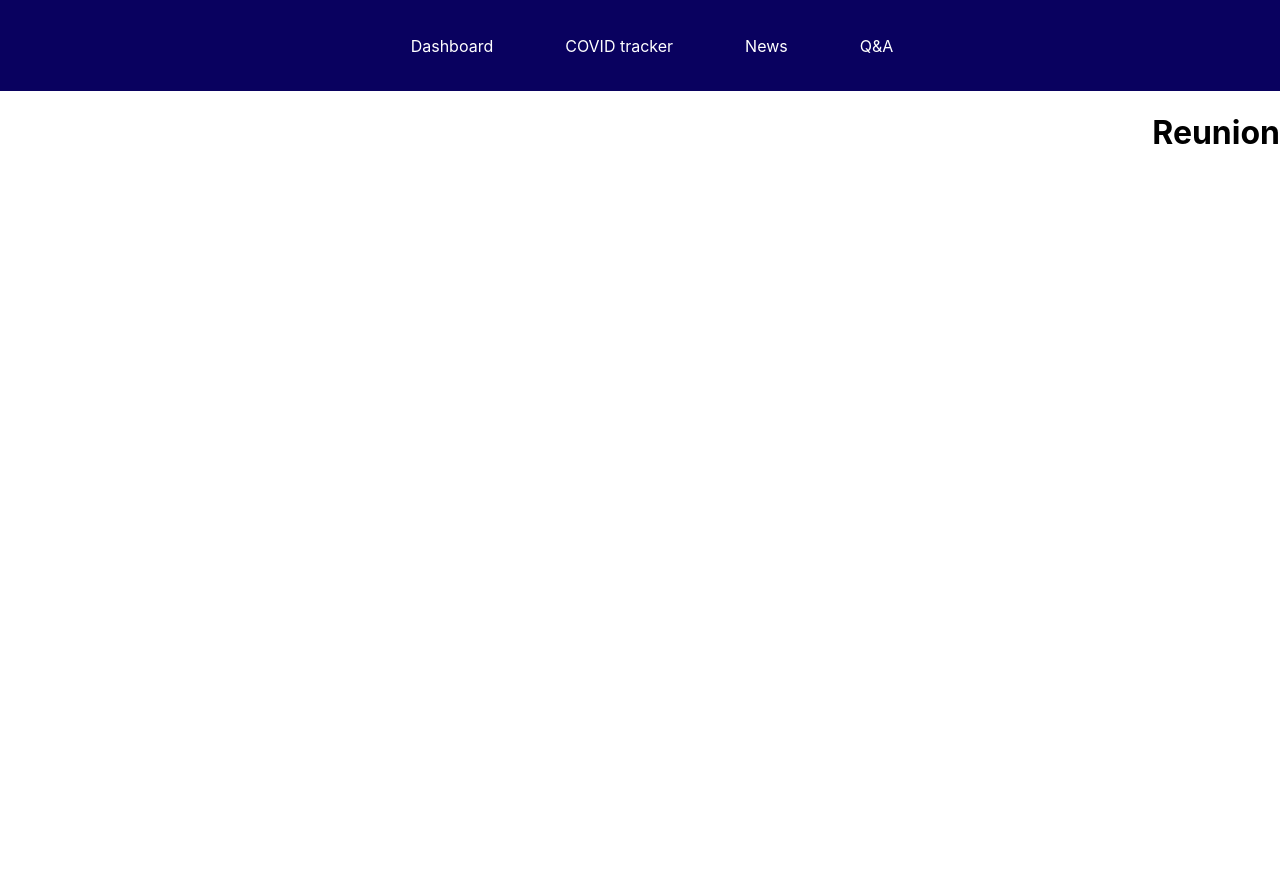
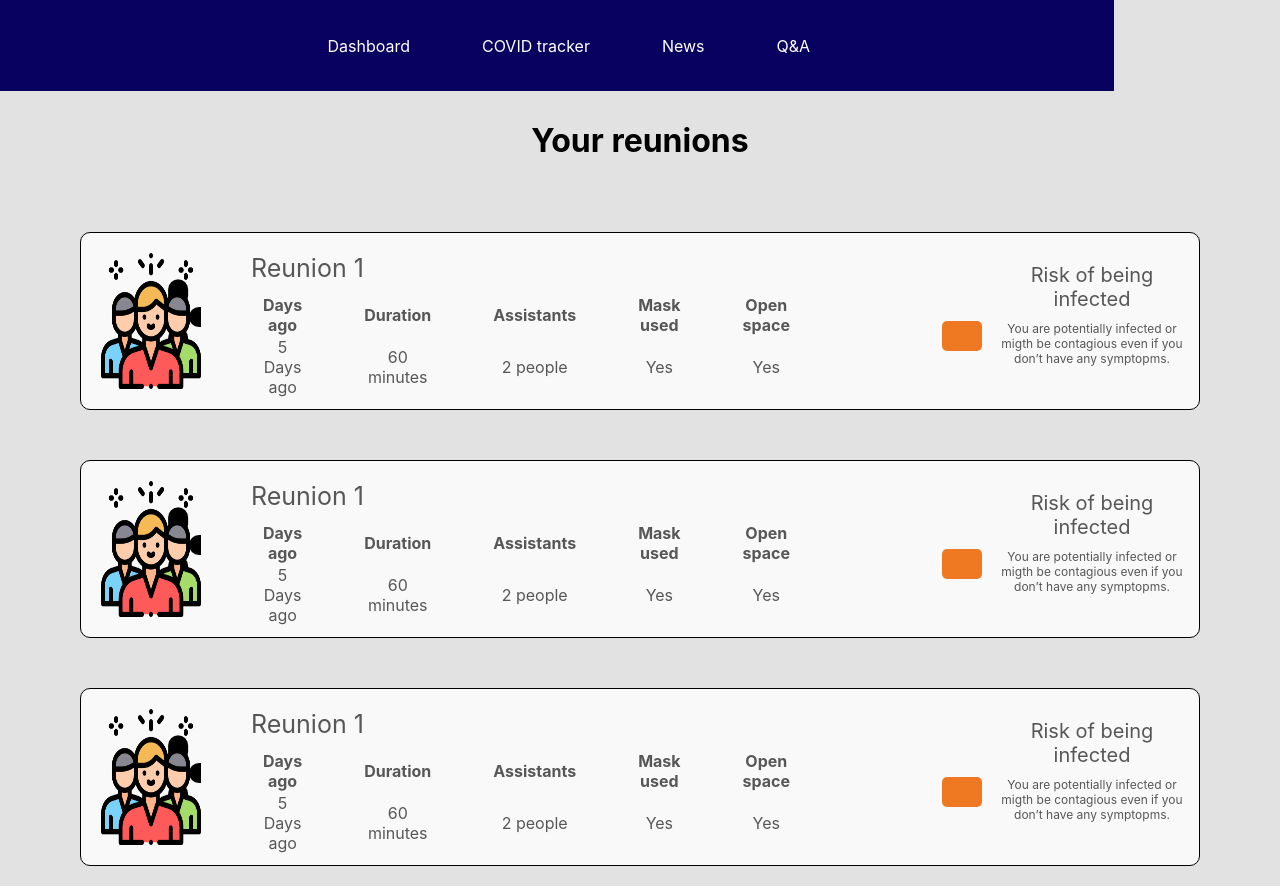
Before and after one commit to chamedm/covidWebUI, a React (Create React App) app: page / in a window 1280 px wide. Built offline with nearby package versions, Linux system fonts and the light colour scheme.

Commit message:
Adding reunion skeleton

```diff
--- a/src/app/Navbar/NavbarElements.js
+++ b/src/app/Navbar/NavbarElements.js
@@ -8,6 +8,8 @@ export const Nav = styled.nav`
   justify-content: center;
   padding: 0.2rem calc((100vw - 1300px) / 2);
   z-index: 2;
+  position: fixed;
+  width: 87vw;
 `;
 
 export const NavMenu = styled.div`
--- /dev/null
+++ b/src/app/Reunion/Reunion.css
@@ -0,0 +1,96 @@
+.reunion {
+  text-align: center;
+  padding: 20px 80px 20px 80px;
+  background-color: #e2e2e2;
+  height: auto;
+  padding-top: 100px;
+}
+.reunion__content {
+  display: flex;
+  flex-direction: column;
+  color: #575757;
+}
+
+.reunion__entry {
+  padding: 10px;
+  background-color: #f9f9f9;
+  display: flex;
+  border: 1px solid black;
+  margin-top: 50px;
+  border-radius: 10px;
+}
+.reunion__image {
+  margin: 10px;
+  background-image: url(../../assets/gathering.png);
+  max-width: 100px;
+}
+
+th,
+td {
+  padding: 0 30px 0 30px;
+}
+
+.reunion__data {
+  display: flex;
+  flex-direction: column;
+  margin-left: 20px;
+}
+
+.reunion__data__name {
+  text-align: left;
+  font-size: 25px;
+  margin: 10px 0 10px 20px;
+}
+
+.reunion__risk {
+  width: 300px;
+  justify-content: end;
+  margin-left: 120px;
+}
+.reunion__risk > p {
+  margin-bottom: 10px;
+  display: flex;
+  margin-left: 50px;
+  font-size: 20px;
+}
+
+.risk__details {
+  display: flex;
+}
+
+.risk__details--color--1 {
+  width: 40px;
+  height: 30px;
+  border-radius: 5px;
+  background-color: #0d982c;
+}
+
+.risk__details--color--2 {
+  border-radius: 5px;
+  width: 40px;
+  height: 30px;
+  background-color: #f3de20;
+}
+
+.risk__details--color--3 {
+  width: 40px;
+  height: 30px;
+  border-radius: 5px;
+  background-color: #ef7923;
+}
+
+.risk__details--color--4 {
+  width: 40px;
+  height: 30px;
+  border-radius: 5px;
+
+  background-color: #ef2323;
+}
+
+.risk__details--description {
+  font-size: 12px;
+  word-wrap: break-word;
+  width: 200px;
+  margin-top: 0;
+  margin-left: 10px;
+}
--- /dev/null
+++ b/src/app/Reunion/ReunionData.js
@@ -0,0 +1,73 @@
+import React from "react";
+import reunionImage from "../../assets/gathering.png";
+
+function getCorrectRiskstring(risk) {
+  const noRiskDescr =
+    "You are not likely to be infected or you are out of the risk period";
+  const lowRiskDescr =
+    "You are probabbly not infected or asyntomatic so you should keep distancing. ";
+  const medRiskDescr =
+    "You are potentially infected or migth be contagious even if you don’t have any symptopms.";
+  const highRiskDescr =
+    "You are really likely to be infected. Please practice self isolation.";
+
+  if (risk === 1) {
+    return noRiskDescr;
+  } else if (risk === 2) {
+    return lowRiskDescr;
+  } else if (risk === 3) {
+    return medRiskDescr;
+  } else if (risk === 4) {
+    return highRiskDescr;
+  } else {
+    return "Error while calculating risk";
+  }
+}
+
+function ReunionData({ reunion }) {
+  return (
+    <div className="reunion__entry">
+      <img
+        src={reunionImage}
+        className="reunion__image"
+        alt="People gathered"
+      />
+      <div className="reunion__data">
+        <p className="reunion__data__name">Reunion 1</p>
+        <div className="reunion__data__info-table">
+          <table>
+            <thead>
+              <tr>
+                <th>Days ago</th>
+                <th>Duration</th>
+                <th>Assistants</th>
+                <th>Mask used</th>
+                <th>Open space</th>
+              </tr>
+            </thead>
+            <tbody>
+              <tr>
+                <td>5 Days ago</td>
+                <td>{reunion.duration} minutes</td>
+                <td>{reunion.users.length} people</td>
+                <td>{reunion.masks ? "Yes" : "No"}</td>
+                <td>{reunion.open_space ? "Yes" : "No"}</td>
+              </tr>
+            </tbody>
+          </table>
+        </div>
+      </div>
+      <div className="reunion__risk">
+        <p>Risk of being infected</p>
+        <div className="risk__details">
+          <div className={`risk__details--color--${reunion.risk}`}></div>
+          <p className="risk__details--description">
+            {getCorrectRiskstring(reunion.risk)}
+          </p>
+        </div>
+      </div>
+    </div>
+  );
+}
+
+export default ReunionData;
--- a/src/app/Reunion/index.js
+++ b/src/app/Reunion/index.js
@@ -1,18 +1,28 @@
-import React from 'react';
+import React from "react";
+import "./Reunion.css";
+import ReunionData from "./ReunionData";
 
-const Reunion = () => {
+function Reunion() {
+  let mockReunion = {
+    "users": ["hola@icom.com", "klhsadkl@khsd.com"],
+    "duration": 60,
+    "registered_date": "12/12/2021",
+    "masks": true,
+    "open_space": true,
+    "risk": 3
+}
+
   return (
-    <div
-      style={{
-        display: 'flex',
-        justifyContent: 'Right',
-        alignItems: 'Right',
-        height: '100vh'
-      }}
-    >
-      <h1>Reunion</h1>
+    <div id="dashboard" className="reunion">
+      <div className="reunion__title">
+        <h1>Your reunions</h1>
+      </div>
+      <div className="reunion__content">
+          <ReunionData reunion={mockReunion}/>
+          <ReunionData reunion={mockReunion}/>
+          <ReunionData reunion={mockReunion}/>
+      </div>
     </div>
   );
-};
-
+}
 export default Reunion;
```
Also changed, not shown: src/assets/gathering.png (added).
